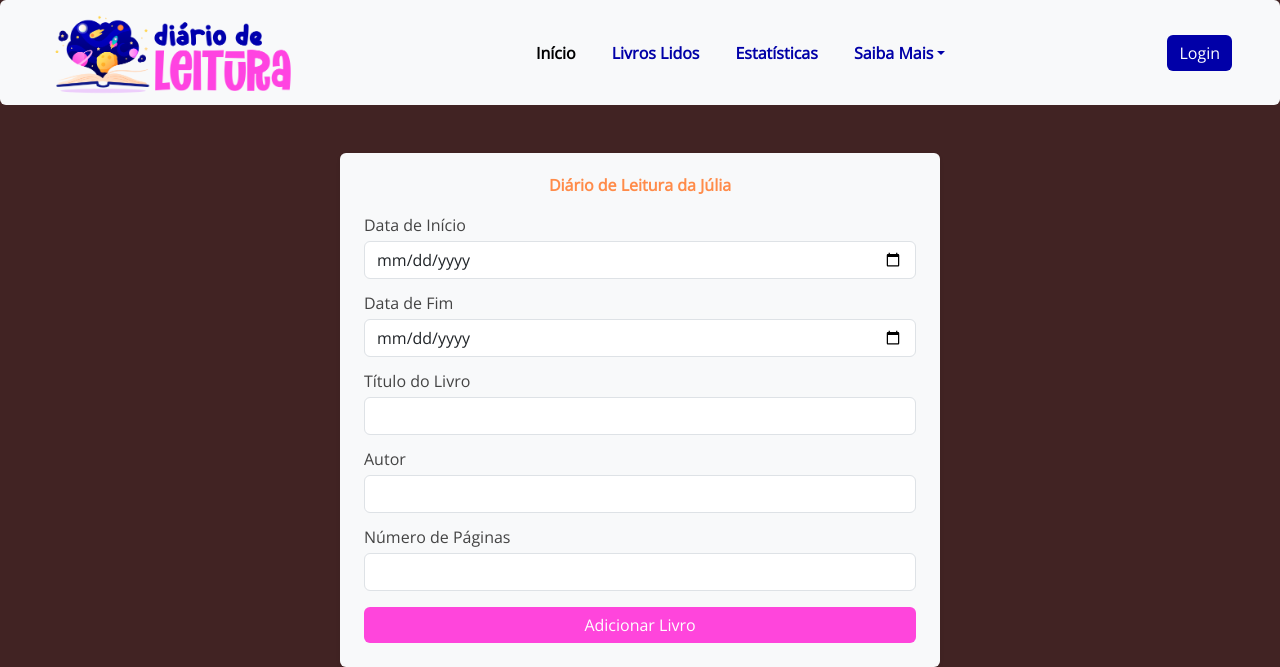
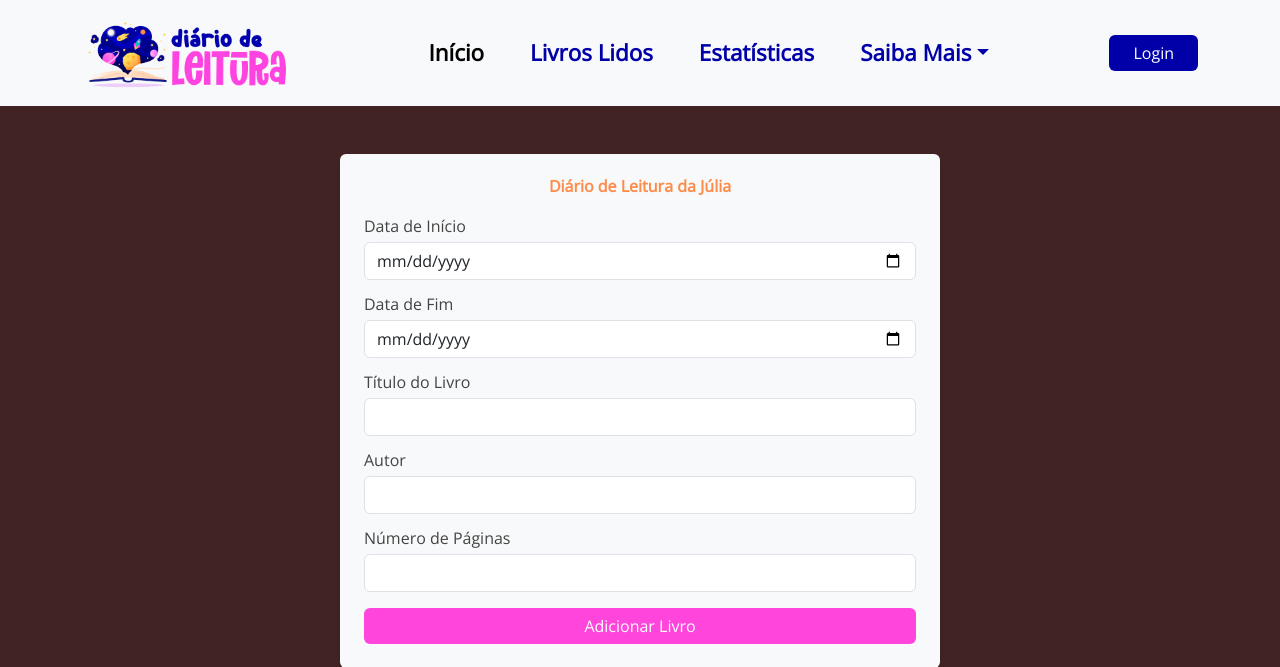
Before and after one commit to GabrielCesar48/Diario-de-Leitura, a Django app: page / in a window 1280 px wide. Shown: the top 667 px of the page. Run offline with Django 5.2, Linux system fonts and the light colour scheme.

Commit message:
alterando espaçamento

```diff
--- a/setup/static/styles/style.css
+++ b/setup/static/styles/style.css
@@ -58,17 +58,18 @@ body {
   color: #444;
 }
 
-.navbar-custom {
+/* .navbar-custom {
   background-color:#802a2a;
   padding: 0px;
   margin: 0px;
-}
+} */
 
 .navbar-custom .nav-link {
   color: #0100a8;
-  margin: 0 10px;
+  margin: 0 15px;
   font-family: 'Open Sans', sans-serif;
   font-weight: bold;
+  font-size: 1.4rem;
 }
 
 .navbar-custom .nav-link:hover {
@@ -113,30 +114,28 @@ body {
   box-shadow: 0 0 5px #03cbcc;
 }
 
-/* Logo sem achatamento */
+/* Configurar a logo */
 .logo-img {
+  max-height: 80px; /* Impede que a logo ultrapasse o container */
   height: auto;
-  max-height: 100px; /* Ajuste conforme necessário */
+  width: auto; /* Garante proporção correta */
 }
 
-/* Botão Toggle à direita em dispositivos móveis */
-.navbar-toggler {
-  position: relative;
-  margin-left: auto;
-}
-
-/* Centralização do menu */
+/* Ajustar o restante do menu */
 .navbar-nav {
-  text-align: center;
-
-}
-
-.navbar-nav.mx-auto {
   flex-grow: 1;
   justify-content: center;
 }
 
-/* Botão de login alinhado corretamente */
+
+.navbar-brand {
+  z-index: 10; /* Garante que a logo fique acima de outros elementos */
+}
+
+.navbar-nav {
+  z-index: 5; /* O menu ficará abaixo da logo */
+}
+
 .btn-login {
-  margin-left: auto;
+  z-index: 10; /* Garante que o botão login também esteja visível */
 }
--- a/templates/galeria/index.html
+++ b/templates/galeria/index.html
@@ -12,22 +12,18 @@
 <body>
 
   <header>
-    <nav class="navbar navbar-expand-md bg-body-tertiary rounded navbar-custom" aria-label="Thirteenth navbar example">
-      <div class="container-fluid px-5 ">
-        <!-- Logo sempre visível -->
-        <a class="navbar-brand d-flex" href="#">
-          <img src="{% static 'assets/img/logo-completa.png' %}" alt="Logo" width="250" class="logo-img">
+    <nav class="navbar navbar-expand-md bg-body-tertiary navbar-custom" aria-label="Thirteenth navbar example">
+      <div class="container-lg">
+        <a class="navbar-brand d-flex align-items-center" href="#">
+          <img src="{% static 'assets/img/logo-completa.png' %}" alt="Logo" width="10" class="logo-img">
         </a>
-
-        <!-- Botão Toggle (à direita em dispositivos móveis) -->
         <button class="navbar-toggler ms-auto" type="button" data-bs-toggle="collapse" data-bs-target="#navbarsExample11" aria-controls="navbarsExample11" aria-expanded="false" aria-label="Toggle navigation">
           <span class="navbar-toggler-icon"></span>
         </button>
-
-        <!-- Conteúdo colapsável -->
         <div class="collapse navbar-collapse" id="navbarsExample11">
-          <!-- Menu centralizado -->
-          <ul class="navbar-nav mx-auto">
+          <ul class="navbar-nav justify-content-center">  <!-- Adicionou justify-content-center -->
+            <!-- Itens do menu... -->
+             <!-- Itens do menu... -->
             <li class="nav-item">
               <a class="nav-link active" aria-current="page" href="#">Início</a>
             </li>
@@ -45,10 +41,8 @@
               </ul>
             </li>
           </ul>
-
-          <!-- Botão Login na extrema direita -->
           <div class="d-flex">
-            <button class="btn btn-primary btn-login ms-auto">Login</button>
+            <button class="btn btn-primary btn-login px-4">Login</button>
           </div>
         </div>
       </div>
```
Also changed, not shown: static/styles/style.css (+16 -16 lines).
